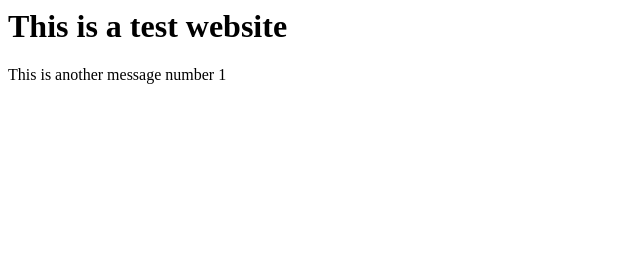
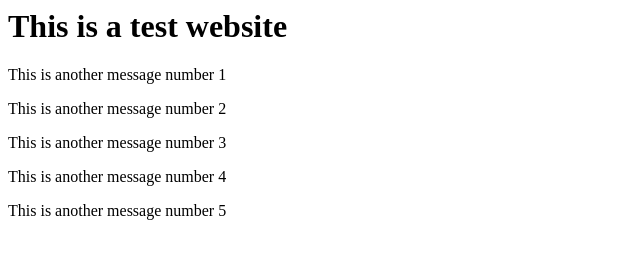
Before and after one commit to janmontejo/Happythu, a plain HTML site: page index.html in a window 1280 px wide. Shown: the whole page, without its empty margins (0-640 px from the left). Drawn offline with Linux system fonts and the light colour scheme.

Commit message:
Added more paragraph
added code   <p>This is another message number 1</p>
<p>This is another message number 2</p>
  <p>This is another message number 3</p>
  <p>This is another message number 4</p>
  <p>This is another message number 5</p>


on line : 6-10

```diff
--- a/index.html
+++ b/index.html
@@ -4,7 +4,10 @@
 <h1>This is a test website</h1>
 
   <p>This is another message number 1</p>
-
+<p>This is another message number 2</p>
+  <p>This is another message number 3</p>
+  <p>This is another message number 4</p>
+  <p>This is another message number 5</p>
 </body>
 
 </html>
```
